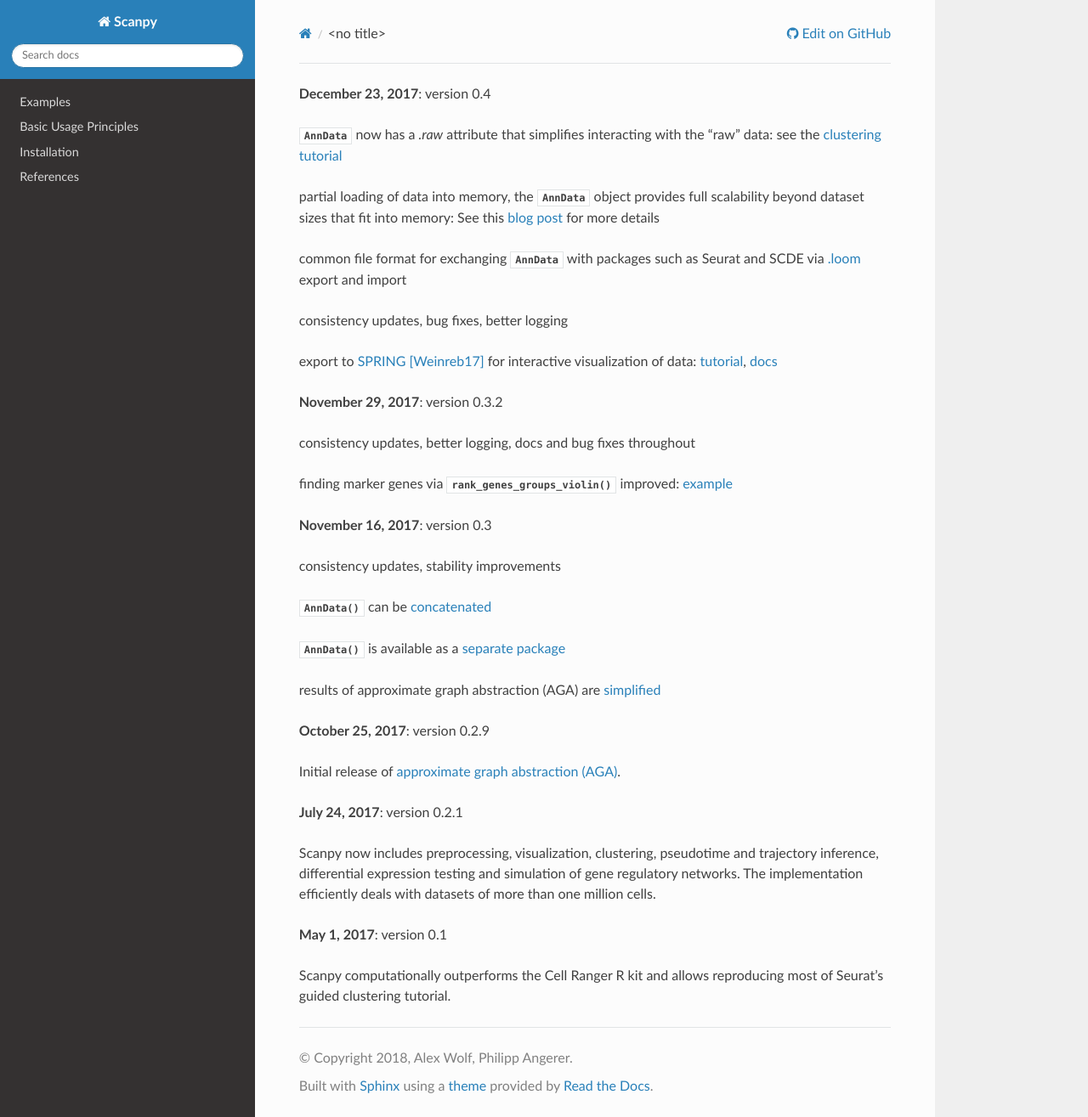
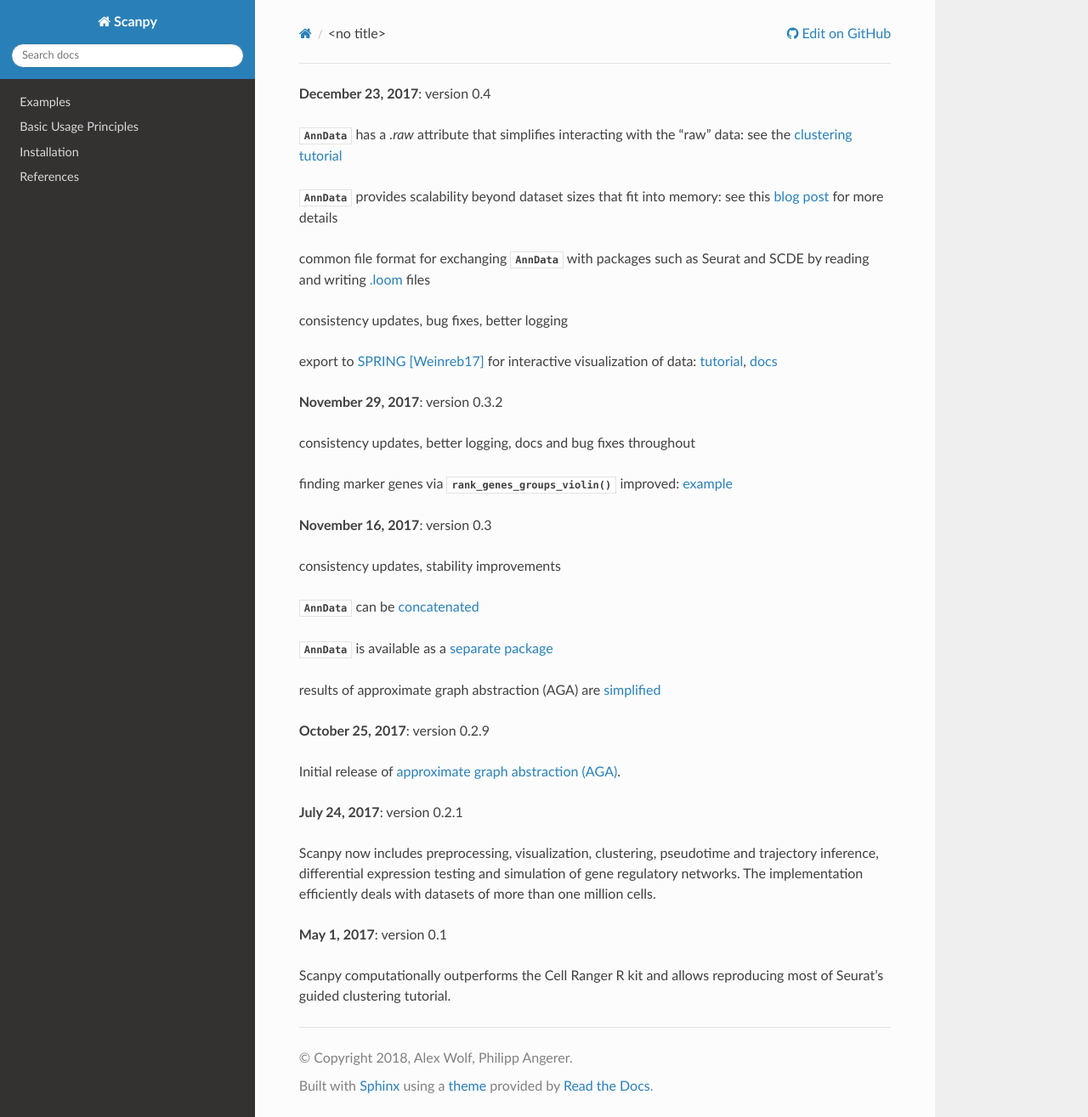
Before and after one commit to scverse/scanpy, a Sphinx documentation site: the page built from docs/release_notes.rst, in a window 1280 px wide and 1315 px high. Shown: the whole window at 85% size. Built offline with Sphinx 7.4.7 and the Read the Docs theme 2.0.0, drawn with Linux system fonts in a browser that asks for light colours; the version number could not be read and is left out.

Commit message:
prettified release notes

```diff
--- a/docs/release_notes.rst
+++ b/docs/release_notes.rst
@@ -1,16 +1,16 @@
 
 **December 23, 2017**: version 0.4
 
-1. :class:`~scanpy.api.AnnData` now has a `.raw` attribute that simplifies
+1. :class:`~scanpy.api.AnnData` has a `.raw` attribute that simplifies
    interacting with the "raw" data: see the `clustering tutorial
    <https://github.com/theislab/scanpy_usage/tree/master/170505_seurat>`_
-2. partial loading of data into memory, the :class:`~scanpy.api.AnnData` object
-   provides full scalability beyond dataset sizes that fit into memory: See this
+2. :class:`~scanpy.api.AnnData`
+   provides scalability beyond dataset sizes that fit into memory: see this
    `blog post
    <http://falexwolf.de/blog/171223_AnnData_indexing_views_HDF5-backing/>`_ for
    more details
 3. common file format for exchanging :class:`~scanpy.api.AnnData` with packages
-   such as Seurat and SCDE via `.loom <http://loompy.org>`_ export and import
+   such as Seurat and SCDE by reading and writing `.loom <http://loompy.org>`_ files
 4. consistency updates, bug fixes, better logging
 5. export to `SPRING <https://github.com/AllonKleinLab/SPRING/>`_ [Weinreb17]_
    for interactive visualization of data: `tutorial
@@ -27,8 +27,8 @@
 **November 16, 2017**: version 0.3
 
 1. consistency updates, stability improvements
-2. :func:`~scanpy.api.AnnData` can be `concatenated <https://scanpy.readthedocs.io/en/latest/api/scanpy.api.AnnData.html>`_
-3. :func:`~scanpy.api.AnnData` is available as a `separate package <https://pypi.python.org/pypi/anndata/>`_
+2. :class:`~scanpy.api.AnnData` can be `concatenated <https://scanpy.readthedocs.io/en/latest/api/scanpy.api.AnnData.html>`_
+3. :class:`~scanpy.api.AnnData` is available as a `separate package <https://pypi.python.org/pypi/anndata/>`_
 4. results of approximate graph abstraction (AGA) are `simplified <https://github.com/theislab/graph_abstraction>`_
 
 
```
